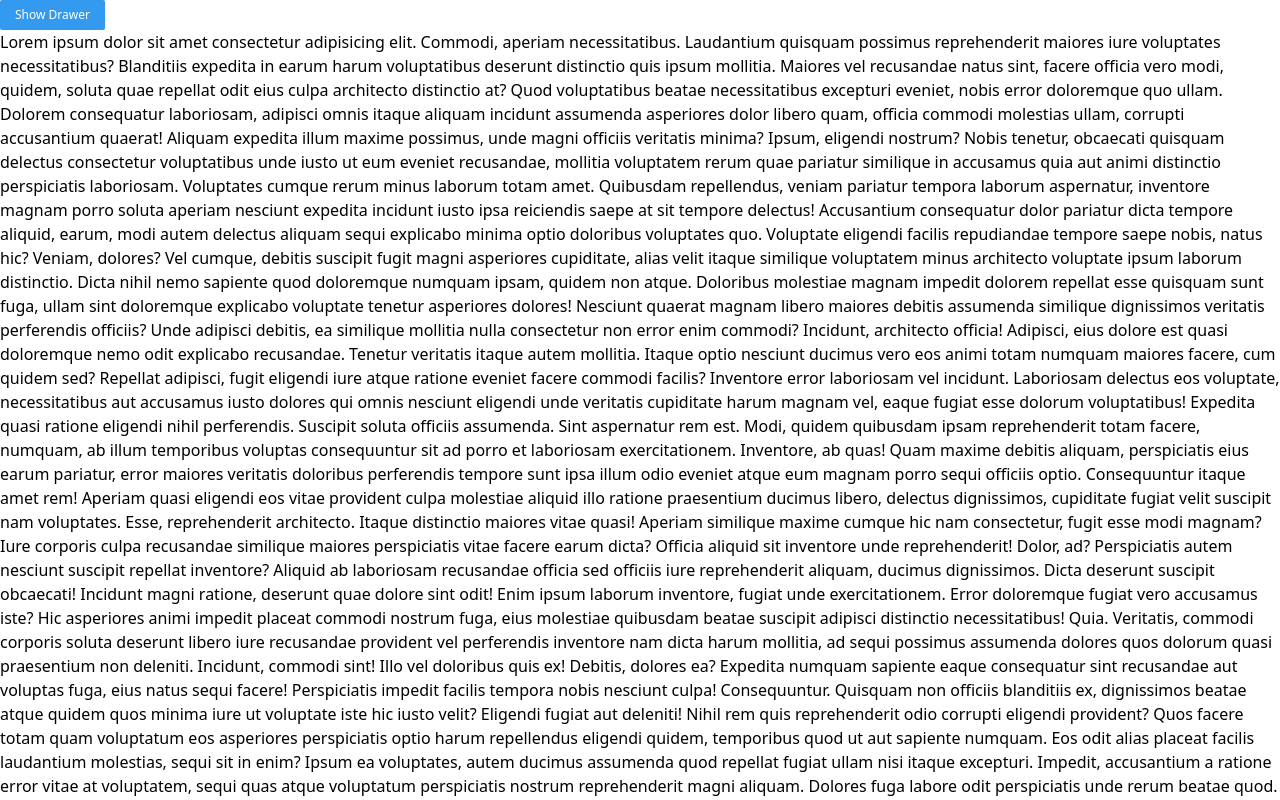
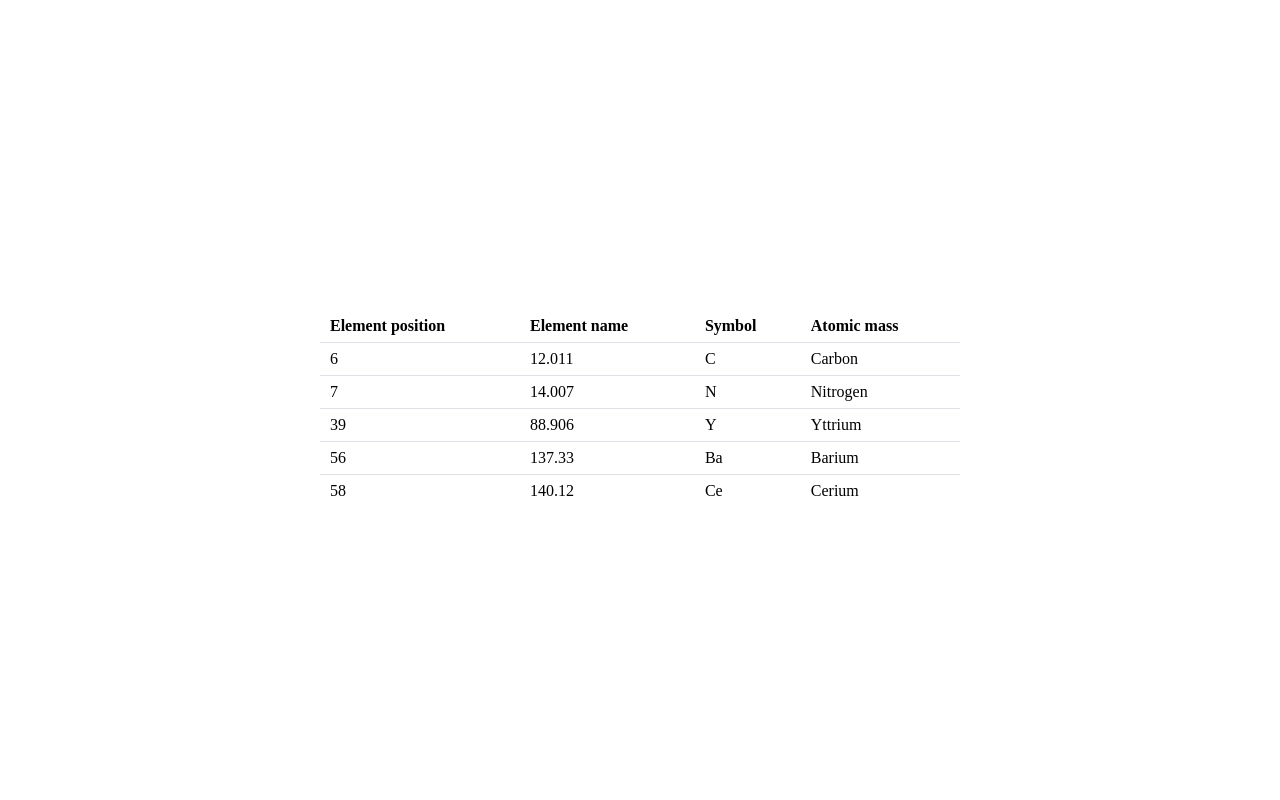
Before and after one commit to hay-bams/ui, a React (Create React App) app: page / in a window 1280 px wide. Shown: the top 800 px of the page. Built offline with nearby package versions, Linux system fonts and the light colour scheme.

Commit message:
table component

```diff
--- a/src/App.tsx
+++ b/src/App.tsx
@@ -6,22 +6,45 @@ import {Modal} from 'components/Modal';
 import {Form, Input, Label} from 'components/Form';
 import {Break} from 'components/Break';
 import {Drawer} from 'components/Drawer';
+import {Table} from 'components/Table/Table';
 
 export const AppContainer = styled.div`
-  // display: flex;
+  display: flex;
 
-  // justify-content: center;
-  // align-items: center;
+  justify-content: center;
+  align-items: center;
+  height: 100vh;
+
 `;
+
+const TableContainer = styled.div`
+ width: 50vw;
+`;
+
+const elements = [
+  {position: 6, mass: 12.011, symbol: 'C', name: 'Carbon'},
+  {position: 7, mass: 14.007, symbol: 'N', name: 'Nitrogen'},
+  {position: 39, mass: 88.906, symbol: 'Y', name: 'Yttrium'},
+  {position: 56, mass: 137.33, symbol: 'Ba', name: 'Barium'},
+  {position: 58, mass: 140.12, symbol: 'Ce', name: 'Cerium'},
+];
 
 export const App = () => {
   const [showDrawer, setShowDrawer] = useState(false);
+  const rows = elements.map((row) => (
+    <tr key={row.name}>
+      <td>{row.position}</td>
+      <td>{row.mass}</td>
+      <td>{row.symbol}</td>
+      <td>{row.name}</td>
+    </tr>
+  ));
   return (
     <AppContainer>
-      <Button size="xs" variant="filled" onClick={() => setShowDrawer(true)}>
+      {/* <Button size="xs" variant="filled" onClick={() => setShowDrawer(true)}>
         Show Drawer
-      </Button>
-      <p>
+      </Button> */}
+      {/* <p>
         Lorem ipsum dolor sit amet consectetur adipisicing elit. Commodi,
         aperiam necessitatibus. Laudantium quisquam possimus reprehenderit
         maiores iure voluptates necessitatibus? Blanditiis expedita in earum
@@ -356,7 +379,7 @@ export const App = () => {
         molestiae esse voluptate consectetur, ducimus doloremque delectus!
         Assumenda perferendis iste dignissimos a doloremque quos, fugiat vero
         asperiores eaque modi libero ex, perspiciatis totam.
-      </p>
+      </p> */}
 
       {/* <Modal
         open={showDrawer}
@@ -401,7 +424,7 @@ export const App = () => {
         </Form>
       </Modal> */}
 
-      <Drawer
+      {/* <Drawer
         size="xl"
         open={showDrawer}
         onClose={() => setShowDrawer(false)}
@@ -415,7 +438,21 @@ export const App = () => {
           <Break />
           <Input id="firstName" type="text" placeholder="First name" />
         </Form>
-      </Drawer>
+      </Drawer> */}
+
+     <TableContainer>
+     <Table>
+        <thead>
+          <tr>
+            <th>Element position</th>
+            <th>Element name</th>
+            <th>Symbol</th>
+            <th>Atomic mass</th>
+          </tr>
+        </thead>
+        <tbody>{rows}</tbody>
+      </Table>
+     </TableContainer>
     </AppContainer>
   );
 };
--- /dev/null
+++ b/src/components/Table/Table.tsx
@@ -0,0 +1,43 @@
+import {ReactNode} from 'react';
+import styled from 'styled-components';
+
+import { TableStyledProps } from './Table.types';
+
+
+interface Props {
+  children?: ReactNode;
+  withColumnBorders?: boolean;
+  striped?: boolean;
+  highlightOnHover?: boolean
+}
+
+const TableStyled = styled.table<TableStyledProps>`
+  width: 100%;
+  border-collapse: collapse;
+  & td {
+    border-top: 1px solid rgb(222, 226, 230);
+  }
+
+  & th,
+  & td {
+    text-align: left;
+    padding: 7px 10px;
+  }
+
+  & th:not(:first-of-type), & td:not(:first-of-type) {
+    border-left: ${(props) => props.withColumnBorders && '1px solid rgb(222, 226, 230)'}
+  }
+
+  & tr:nth-child(odd) {
+    background: ${(props) => props.striped && 'rgb(248, 249, 250)'}
+  }
+
+  & tr:hover {
+    background: ${(props) => props.highlightOnHover && 'rgb(248, 249, 250)'}
+  }
+`;
+
+export const Table = ({children}: Props) => {
+  console.log('****');
+  return <TableStyled highlightOnHover>{children}</TableStyled>;
+};
--- /dev/null
+++ b/src/components/Table/Table.types.ts
@@ -0,0 +1,5 @@
+export interface TableStyledProps {
+  withColumnBorders?: boolean;
+  striped?: boolean;
+  highlightOnHover?: boolean;
+}
--- a/src/index.tsx
+++ b/src/index.tsx
@@ -3,7 +3,7 @@ import ReactDOM from 'react-dom/client';
 
 import App from './App';
 import reportWebVitals from './reportWebVitals';
-import 'styles/index.css'
+// import 'styles/index.css'
 
 const root = ReactDOM.createRoot(
   document.getElementById('root') as HTMLElement
```
